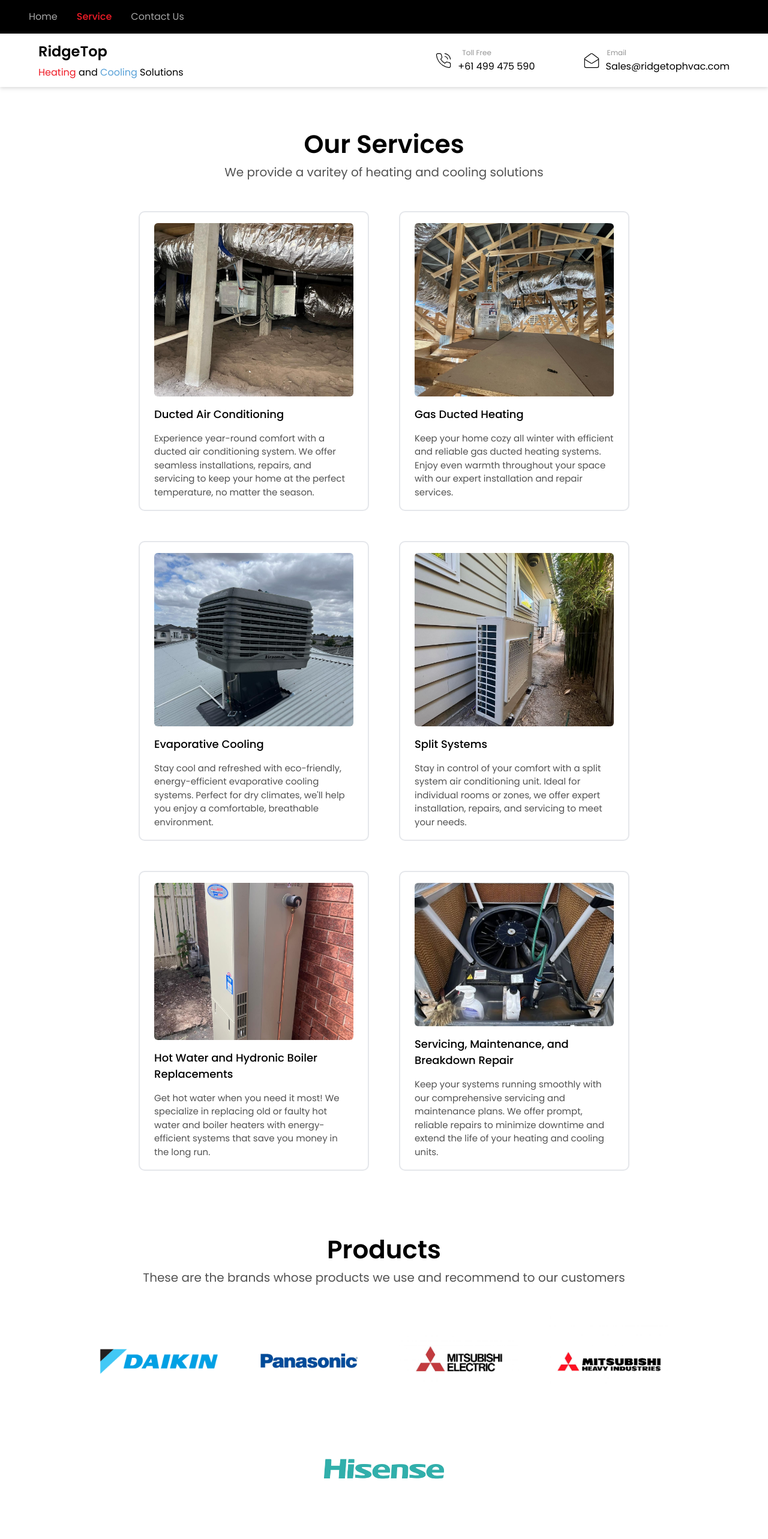
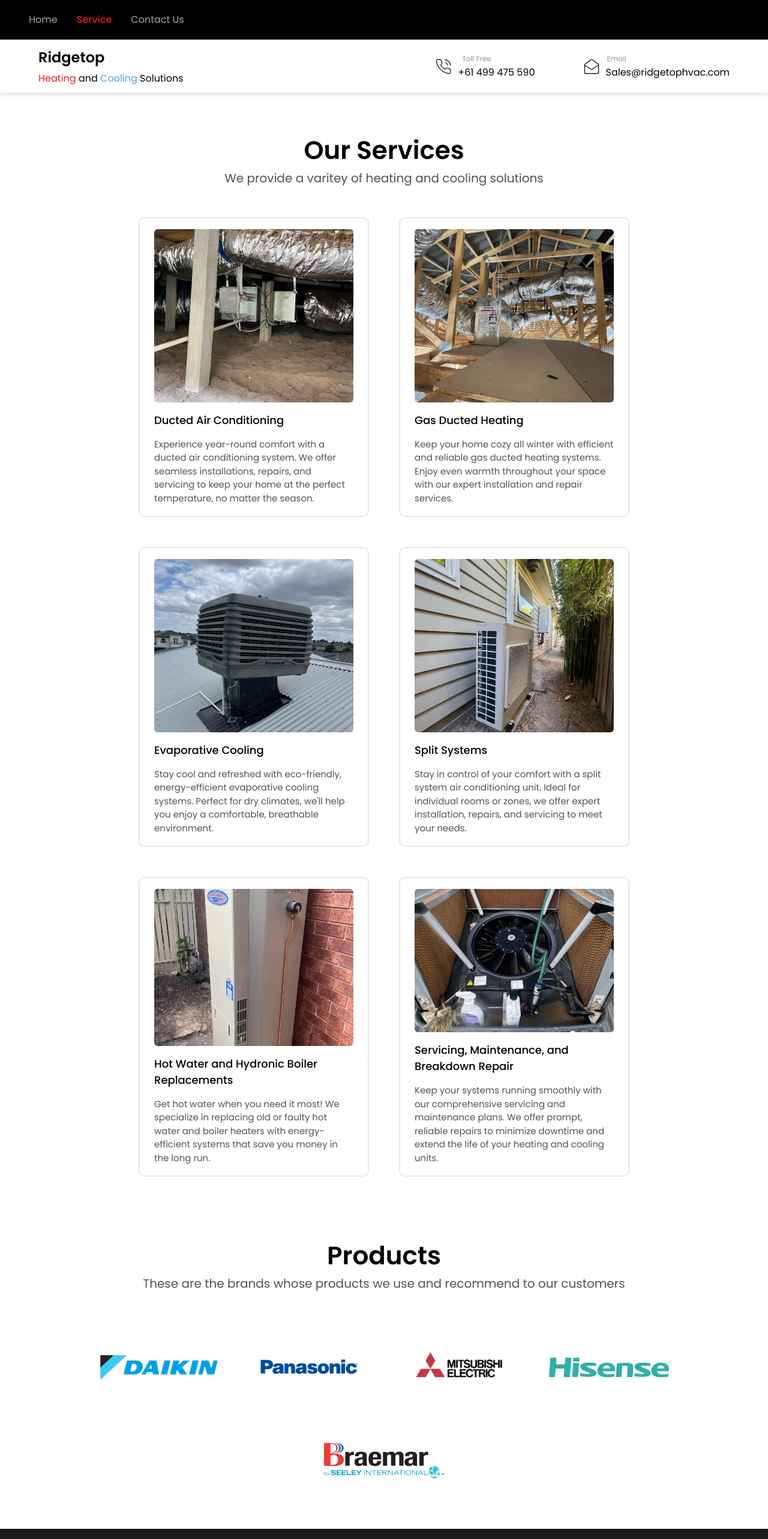
Before and after one commit to Palash2911/RidgeTop-Web, a React (Vite) app: page /service in a window 1280 px wide. Shown: the top 2566 px of the page at 60% size. Built offline with nearby package versions, Linux system fonts and the light colour scheme.

Commit message:
Final Deployment Push

```diff
--- a/src/components/Header.tsx
+++ b/src/components/Header.tsx
@@ -10,7 +10,7 @@ const Header = () => {
 
   return (
     <div className="w-screen flex flex-col justify-center items-center">
-      <div className="w-full hidden h-auto px-[48px] py-[16px] bg-[#000] sm:flex sm:justify-start sm:items-center sm:gap-[32px]">
+      <div className="w-full hidden h-auto px-[48px] py-[21px] bg-[#000] sm:flex sm:justify-start sm:items-center sm:gap-[32px]">
         <NavLink
           to={"/"}
           className={({ isActive }) =>
@@ -123,9 +123,9 @@ const Header = () => {
         )}
       </div>
 
-      <div className="w-full h-auto px-[24px] sm:px-[64px] py-[12px] bg-[#fff] flex flex-col md:flex-row justify-between items-center drop-shadow-md gap-[16px] md:gap-[30px] lg:gap-[50px]">
+      <div className="w-full h-auto px-[21px] sm:px-[64px] py-[12px] bg-[#fff] flex flex-col md:flex-row justify-between items-center drop-shadow-md gap-[16px] md:gap-[30px] lg:gap-[50px]">
         <div className="flex flex-col justify-center items-center md:items-start w-fit h-auto gap-[5px]">
-          <div className="text-[24px] font-semibold">RidgeTop</div>
+          <div className="text-[24px] font-semibold">Ridgetop</div>
           <div className="text-[16px] text-nowrap">
             <span className="text-primary2">Heating </span>
             and <span className="text-primary">Cooling </span>
--- a/src/components/Landing.tsx
+++ b/src/components/Landing.tsx
@@ -1,8 +1,8 @@
 // import React from 'react'
 import Autoplay from "embla-carousel-autoplay";
 import aboutus from "../assets/aboutus.jpeg";
+import cold_2 from "../assets/cold2.jpeg";
 import cold_1 from "../assets/cold_1.jpg";
-import cold_2 from "../assets/cold_2.jpg";
 import heat_1 from "../assets/heat_1.jpeg";
 import {
   Carousel,
@@ -54,7 +54,7 @@ const Landing = () => {
                 <img
                   src={cold_2}
                   alt=""
-                  className="w-full h-[600px] object-cover object-top"
+                  className="w-full h-[600px] object-contain object-top"
                 />
               </CarouselItem>
             </CarouselContent>
@@ -63,7 +63,7 @@ const Landing = () => {
 
         <div className="w-full h-full bg-[#000] z-50 bg-opacity-50 flex justify-center items-center px-[40px]">
           <span className="text-[#fff] text-[54px] sm:text-[64px] font-medium">
-            Welcome to Ridge Top
+            Welcome to Ridgetop
           </span>
         </div>
       </div>
@@ -114,7 +114,7 @@ const Landing = () => {
         <div className="w-full h-auto flex flex-wrap justify-center items-center gap-[30px]">
           <Card
             title="Quality"
-            content="We never compromise on the quality of our work , using only the best materials and equipment for every job."
+            content="We never compromise on the quality of our work, using the best Australian materials and equipment whenever we can."
             logo={
               <svg
                 xmlns="http://www.w3.org/2000/svg"
@@ -136,7 +136,7 @@ const Landing = () => {
           />
           <Card
             title="Reliability"
-            content="When we make a promise , we keep it. Our customers count on us to be there when they need us most."
+            content="When we make a promise , we keep it. Customer service is our top priority, and we strive to never take shortcuts."
             logo={
               <svg
                 xmlns="http://www.w3.org/2000/svg"
@@ -158,7 +158,7 @@ const Landing = () => {
           />
           <Card
             title="Expertise"
-            content="Our team consists of certified professionals with years of experience in heating and cooling systems."
+            content="Our team consists of certified professionals with over 10+ years of experience in the trade."
             logo={
               <svg
                 xmlns="http://www.w3.org/2000/svg"
--- a/src/components/Service.tsx
+++ b/src/components/Service.tsx
@@ -1,15 +1,15 @@
+import daikin from "../assets/Daikin.png";
+import ducted from "../assets/Ducted_Air_Conditioning.jpg";
+import evaporate from "../assets/Evaporative_Cooling_service_image.jpg";
+import gas from "../assets/Gas_Ducted_Heating.jpg";
+import Hisense from "../assets/Hisense.jpg";
+import hotwater from "../assets/Hot_service_and_boiler.jpg";
+import mistubishi from "../assets/mitsubishi.jpg";
+import panasonic from "../assets/Panasonic.webp";
+import product1 from "../assets/product_6.png";
+import maintain from "../assets/Service_and_repair.jpg";
+import split from "../assets/Split_System.jpg";
 import ServiceCard from "./ui/ServiceCard";
-import evaporate from "../assets/Evaporative_Cooling_service_image.jpg"
-import ducted from "../assets/Ducted_Air_Conditioning.jpg"
-import gas from "../assets/Gas_Ducted_Heating.jpg"
-import split from "../assets/Split_System.jpg"
-import hotwater from "../assets/Hot_service_and_boiler.jpg"
-import maintain from "../assets/Service_and_repair.jpg"
-import daikin from "../assets/Daikin.png"
-import Hisense from "../assets/Hisense.jpg"
-import mistubishi from "../assets/mitsubishi.jpg"
-import mistubishiH from "../assets/mitsubishi-heavy.jpg"
-import panasonic from "../assets/Panasonic.webp"
 
 const Service = () => {
   return (
@@ -65,18 +65,20 @@ const Service = () => {
           Products
         </span>
         <span className="text-wrap text-[#525252] text-center text-[16px] sm:text-[20px]">
-          These are the brands whose products we use and recommend to our customers
+          These are the brands whose products we use and recommend to our
+          customers
         </span>
         <div className="w-full h-auto flex flex-wrap justify-center items-center relative mt-[50px] gap-[50px]">
-          <img src={daikin} alt="" className="w-[200px] object-cover"/>
-          <img src={panasonic} alt="" className="w-[200px] object-cover"/>
-          <img src={mistubishi} alt="" className="w-[200px] object-cover"/>
-          <img src={mistubishiH} alt="" className="w-[200px] object-cover"/>
-          <img src={Hisense} alt="" className="w-[200px] object-cover"/>
+          <img src={daikin} alt="" className="w-[200px] object-cover" />
+          <img src={panasonic} alt="" className="w-[200px] object-cover" />
+          <img src={mistubishi} alt="" className="w-[200px] object-cover" />
+          {/* <img src={mistubishiH} alt="" className="w-[200px] object-cover" /> */}
+          <img src={Hisense} alt="" className="w-[200px] object-cover" />
+          <img src={product1} alt="" className="w-[200px] object-cover" />
         </div>
       </div>
     </div>
-);
+  );
 };
 
 export default Service;
```
Also changed, not shown: src/assets/cold2.jpeg (added), src/assets/product_6.png (added).
